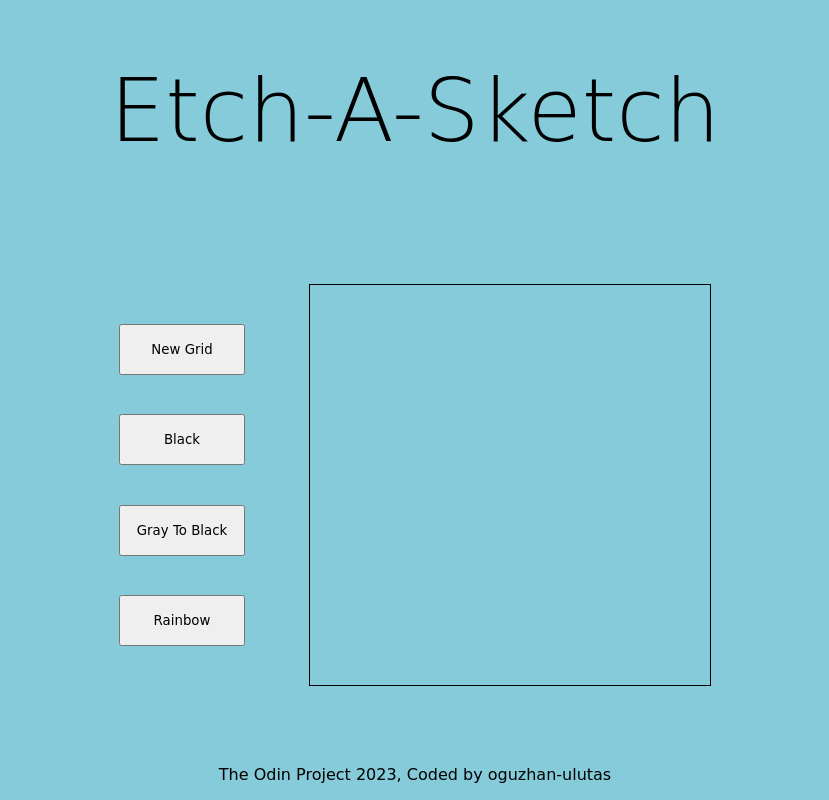
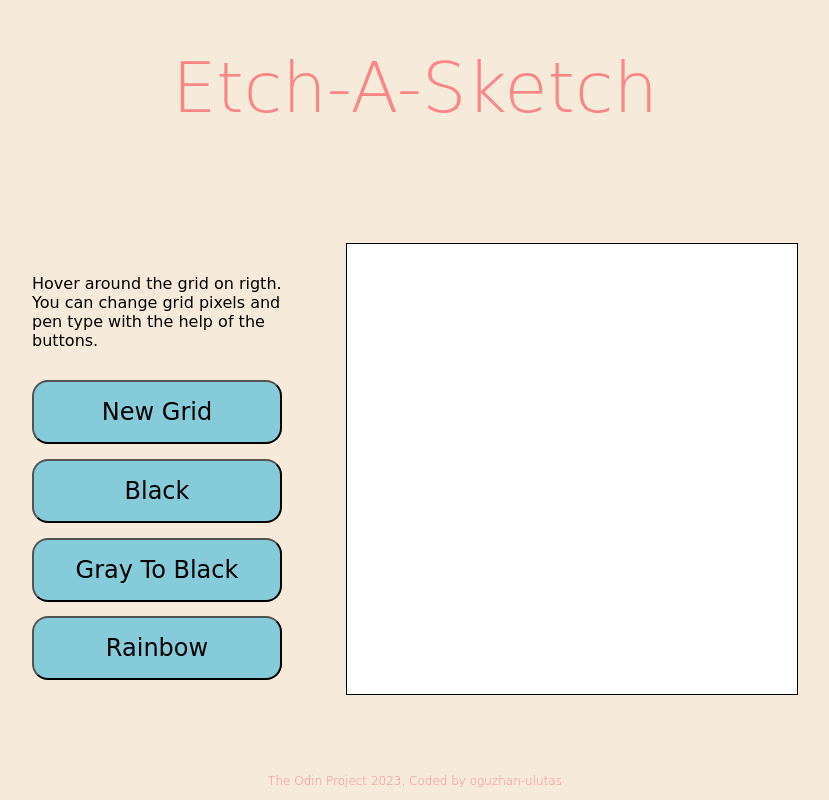
Before and after one commit to oguzhan-ulutas/odin-etch-a-sketch, a plain HTML site: page index.html in a window 1280 px wide. Shown: the whole page, without its empty margins (225-1054 px from the left). Drawn offline with Linux system fonts and the light colour scheme.

Commit message:
More style adjustments

```diff
--- a/index.html
+++ b/index.html
@@ -9,8 +9,12 @@
 </head>
 <body>
     <h1 class="header">Etch-A-Sketch</h1>
+
     <div class="mainBody">
         <div class="buttons">
+            <p class="info">Hover around the grid on rigth. You can change grid pixels
+                and pen type with the help of the buttons.
+            </p>
             <button class="newGrid">New Grid</button>
             <button class="black">Black</button>
             <button class="grayTo">Gray To Black</button>
--- a/style.css
+++ b/style.css
@@ -5,7 +5,7 @@
 body {
     margin: 0;
     min-height: 100vh;
-    background-color: #85CBD9;
+    background-color: #F6EADB;
 
     display: flex;
     flex-direction: column;
@@ -15,20 +15,23 @@ body {
 
 .header {
     font-family: "Indie Flower", cursive, "Monotype Corsiva", Arial, Helvetica, sans-serif;
-    font-size: 88px;
+    font-size: 70px;
     font-weight: lighter;
+    color: #FC8585;
 }
 
 .container {
     border: solid 1px;
-    width: 400px;
-    height: 400px;
+    width: 450px;
+    height: 450px;
+    background-color: white;
 }
 
 .mainBody {
     display: flex;
     justify-content: center;
     gap: 64px;
+    flex-wrap: wrap;
 }
 
 .buttons {
@@ -37,8 +40,14 @@ body {
     justify-content: space-evenly;
 }
 
-.tradeMark {
+.info {
+    width: 250px;
+}
+
+.trademark {
     font-weight: 100;
+    font-size: 12px;
+    color: #FC8585;
 
 }
 
@@ -47,4 +56,7 @@ body {
 .grayTo,
 .rainbow {
     padding: 16px;
+    font-size: x-large;
+    border-radius: 16px;
+    background-color: #85CBD9;
 }
```
